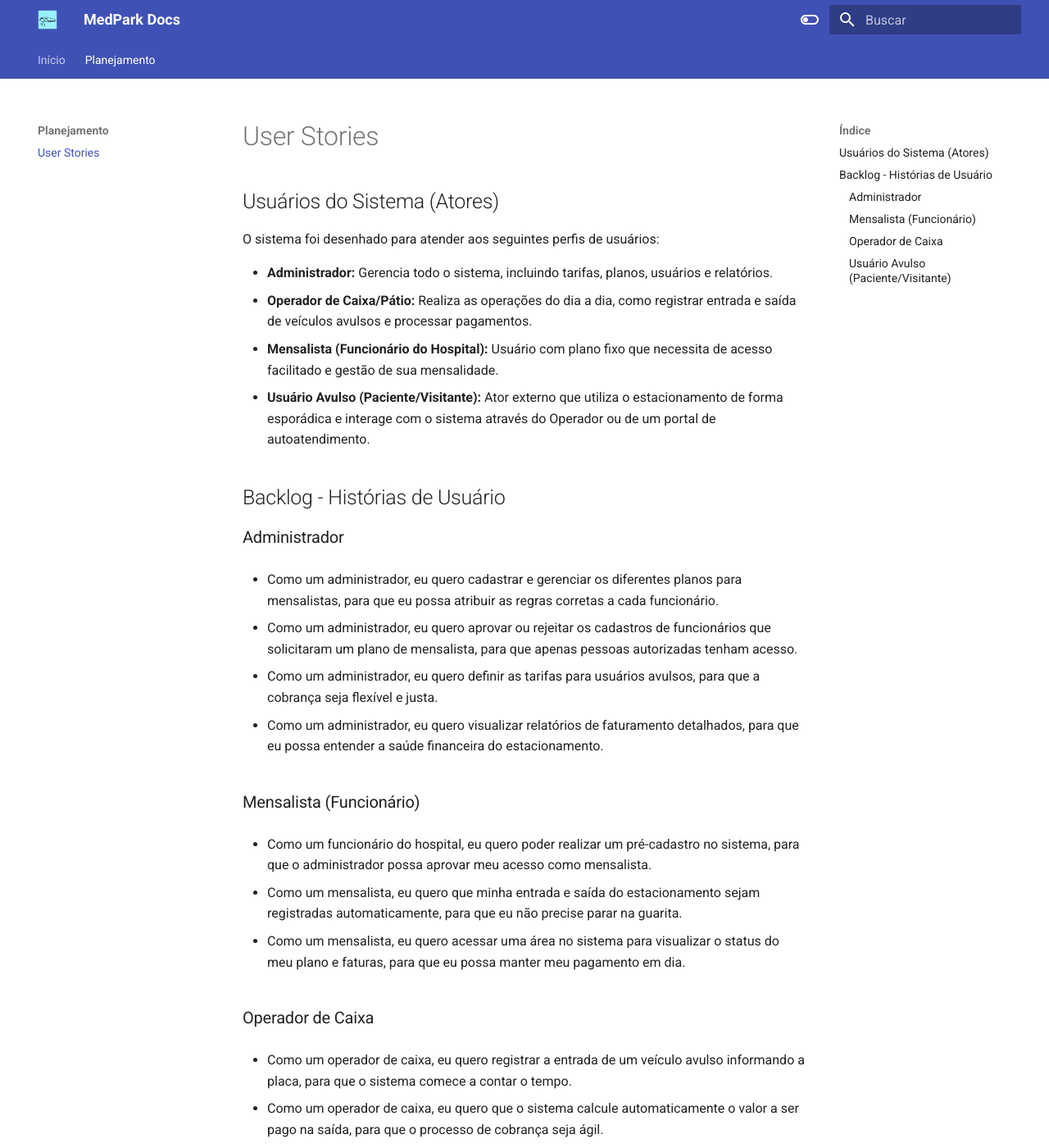
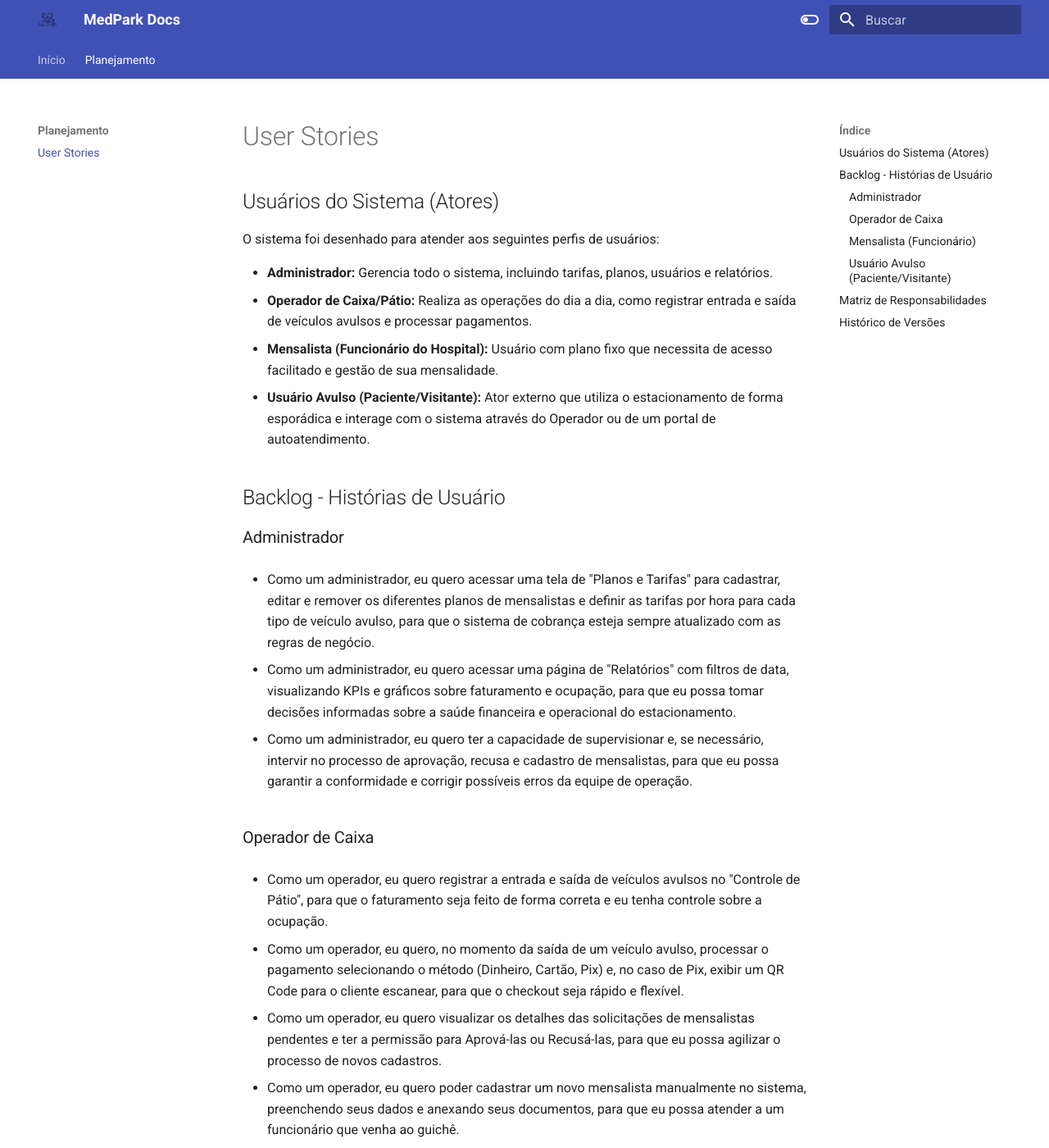
Before and after one commit to medpark-project/medpark-docs, an MkDocs documentation site: the page built from docs/user_stories.md, in a window 1280 px wide and 1400 px high. Shown: the whole window at 82% size. Built offline with MkDocs 1.6.1 and Material for MkDocs 9.7.7, drawn with Linux system fonts in a browser that asks for light colours; some of the changed text lies outside the part shown.

Commit message:
feat: modifica logo e atualiza user stories

```diff
--- /dev/null
+++ b/docs/assets/custom.css
@@ -0,0 +1,21 @@
+.caption {
+  font-size: 0.85em;
+  text-align: center;
+  display: block;
+  margin-top: 5px;
+  font-style: italic;
+}
+
+.md-typeset table th,
+.md-typeset table td {
+  border-bottom: 1px solid rgba(255, 255, 255, 0.12);
+}
+
+.md-typeset table th,
+.md-typeset table td {
+  padding: 0.7em 1em;
+}
+
+.md-typeset table th {
+  font-weight: bold;
+}
--- a/docs/user_stories.md
+++ b/docs/user_stories.md
@@ -13,34 +13,123 @@
 
 ### Administrador
 
-- Como um administrador, eu quero cadastrar e gerenciar os diferentes planos para mensalistas, para que eu possa atribuir as regras corretas a cada funcionário.
+- Como um administrador, eu quero acessar uma tela de "Planos e Tarifas" para cadastrar, editar e remover os diferentes planos de mensalistas e definir as tarifas por hora para cada tipo de veículo avulso, para que o sistema de cobrança esteja sempre atualizado com as regras de negócio.
 
-- Como um administrador, eu quero aprovar ou rejeitar os cadastros de funcionários que solicitaram um plano de mensalista, para que apenas pessoas autorizadas tenham acesso.
+- Como um administrador, eu quero acessar uma página de "Relatórios" com filtros de data, visualizando KPIs e gráficos sobre faturamento e ocupação, para que eu possa tomar decisões informadas sobre a saúde financeira e operacional do estacionamento.
 
-- Como um administrador, eu quero definir as tarifas para usuários avulsos, para que a cobrança seja flexível e justa.
+- Como um administrador, eu quero ter a capacidade de supervisionar e, se necessário, intervir no processo de aprovação, recusa e cadastro de mensalistas, para que eu possa garantir a conformidade e corrigir possíveis erros da equipe de operação.
 
-- Como um administrador, eu quero visualizar relatórios de faturamento detalhados, para que eu possa entender a saúde financeira do estacionamento.
+### Operador de Caixa
+
+- Como um operador, eu quero registrar a entrada e saída de veículos avulsos no "Controle de Pátio", para que o faturamento seja feito de forma correta e eu tenha controle sobre a ocupação.
+
+- Como um operador, eu quero, no momento da saída de um veículo avulso, processar o pagamento selecionando o método (Dinheiro, Cartão, Pix) e, no caso de Pix, exibir um QR Code para o cliente escanear, para que o checkout seja rápido e flexível.
+
+- Como um operador, eu quero visualizar os detalhes das solicitações de mensalistas pendentes e ter a permissão para Aprová-las ou Recusá-las, para que eu possa agilizar o processo de novos cadastros.
+
+- Como um operador, eu quero poder cadastrar um novo mensalista manualmente no sistema, preenchendo seus dados e anexando seus documentos, para que eu possa atender a um funcionário que venha ao guichê.
+
+- Como um operador, ao visualizar os detalhes de um mensalista, eu quero poder acionar o envio do seu histórico de pagamentos para o seu e-mail cadastrado, para que eu possa atender às solicitações dos clientes de forma segura e eficiente.
 
 ### Mensalista (Funcionário)
 
-- Como um funcionário do hospital, eu quero poder realizar um pré-cadastro no sistema, para que o administrador possa aprovar meu acesso como mensalista.
+- Como um funcionário do hospital, eu quero poder preencher um formulário de aplicação online, informando meus dados pessoais (incluindo CPF/RG), selecionando um plano e anexando meus documentos, para que minha solicitação para ser mensalista seja analisada.
 
-- Como um mensalista, eu quero que minha entrada e saída do estacionamento sejam registradas automaticamente, para que eu não precise parar na guarita.
+- Como um mensalista, eu quero poder consultar o status da minha assinatura na página inicial do site informando minha placa e, se houver uma fatura em aberto, pagá-la online (via Pix ou Cartão), para que eu possa manter minha situação regularizada de forma autônoma.
 
-- Como um mensalista, eu quero acessar uma área no sistema para visualizar o status do meu plano e faturas, para que eu possa manter meu pagamento em dia.
-
-### Operador de Caixa
-
-- Como um operador de caixa, eu quero registrar a entrada de um veículo avulso informando a placa, para que o sistema comece a contar o tempo.
-
-- Como um operador de caixa, eu quero que o sistema calcule automaticamente o valor a ser pago na saída, para que o processo de cobrança seja ágil.
-
-- Como um operador de caixa, eu quero poder aplicar um selo de desconto ou isenção, para que o desconto seja refletido no valor final.
+- Como um mensalista, eu quero que minha entrada e saída do estacionamento sejam, idealmente, registradas automaticamente pela leitura da placa, para que minha experiência seja fluida e sem atritos.
 
 ### Usuário Avulso (Paciente/Visitante)
 
-- Como um usuário avulso (paciente/visitante), eu quero poder ir até um guichê de pagamento, informar a placa do meu veículo ao operador e realizar o pagamento com cartão ou Pix, para que eu tenha um processo de pagamento assistido e seguro.
+- Como um usuário avulso (paciente/visitante), eu quero poder ir até um guichê de pagamento, informar a placa do meu veículo ao operador e realizar o pagamento com cartão, dinheiro ou Pix, para que eu tenha um processo de pagamento assistido e seguro.
 
-- Como um usuário avulso (paciente/visitante), eu quero acessar um site, digitar a placa do meu carro e efetuar o pagamento online, para que eu possa pagar de forma autônoma e rápida pelo meu celular, sem precisar ir a um caixa físico.
+- Como um usuário avulso, eu quero acessar um site, digitar a placa do meu carro e efetuar o pagamento online, sendo apresentado a um modal interativo com opções de pagamento (PIX e Cartão) e seguindo o fluxo específico para cada um, para que o processo de autoatendimento seja completo e moderno.
 
 - Como um usuário avulso (paciente/visitante), eu quero que, ao informar minha placa, seja no site ou para o operador, o sistema me mostre claramente o tempo de permanência e o valor exato a ser pago, para que eu tenha total transparência sobre a cobrança.
+
+## Matriz de Responsabilidades
+
+Esta tabela define as permissões e as responsabilidades primárias para cada perfil de usuário no sistema MedPark.
+
+**Legenda:**
+
+**Papel Primário**: Indica o perfil de usuário que é o principal responsável por executar a tarefa no cotidiano da operação.
+
+**Também tem Permissão**: Indica um perfil que, embora não seja o principal executor, possui permissão para realizar a tarefa (geralmente em casos de supervisão, suporte ou exceção).
+
+<div align="center">
+  <table class="md-table">
+    <thead>
+      <tr>
+        <th align="left">Funcionalidade</th>
+        <th align="center">Papel Primário (Quem faz no dia a dia)</th>
+        <th align="center">Também tem Permissão</th>
+      </tr>
+    </thead>
+    <tbody>
+      <tr>
+        <td align="left"><strong>Gerenciar Planos e Tarifas</strong></td>
+        <td align="center">Administrador</td>
+        <td align="center">-</td>
+      </tr>
+      <tr>
+        <td align="left"><strong>Ver Relatórios Financeiros e Gráficos</strong></td>
+        <td align="center">Administrador</td>
+        <td align="center">-</td>
+      </tr>
+      <tr>
+        <td align="left"><strong>Aprovar ou Recusar Solicitações</strong></td>
+        <td align="center">Operador</td>
+        <td align="center">Administrador</td>
+      </tr>
+      <tr>
+        <td align="left"><strong>Cadastrar Mensalista Manualmente</strong></td>
+        <td align="center">Operador</td>
+        <td align="center">Administrador</td>
+      </tr>
+      <tr>
+        <td align="left"><strong>Enviar Histórico de Pagamentos por E-mail</strong></td>
+        <td align="center">Operador</td>
+        <td align="center">Administrador</td>
+      </tr>
+      <tr>
+        <td align="left"><strong>Operar o Pátio (Entrada/Saída de Avulsos)</strong></td>
+        <td align="center">Operador</td>
+        <td align="center">Administrador</td>
+      </tr>
+    </tbody>
+  </table>
+</div>
+
+<p class="caption">Tabela 1: Matriz de responsabilidades.</p>
+
+## Histórico de Versões
+
+<div align="center">
+  <table class="md-table">
+    <thead>
+      <tr>
+        <th align="left">Versão</th>
+        <th align="left">Data</th>
+        <th align="left">Autor(es)</th>
+        <th align="left">Descrição das Alterações</th>
+      </tr>
+    </thead>
+    <tbody>
+      <tr>
+        <td align="left">1.0</td>
+        <td align="left">04/09/2025</td>
+        <td align="left">Brunna Louise</td>
+        <td align="left">Criação do documento.</td>
+      </tr>
+      <tr>
+        <td align="left">1.1</td>
+        <td align="left">07/09/2025</td>
+        <td align="left">Brunna Louise</td>
+        <td align="left">Atualiza histórias de usuário conforme novas regras de negócio.</td>
+      </tr>
+    </tbody>
+  </table>
+</div>
+
+<p class="caption">Tabela 2: Histórico de versões do documento de escopo do projeto MedPark.</p>
--- a/mkdocs.yml
+++ b/mkdocs.yml
@@ -7,8 +7,8 @@
 theme:
   name: material
   language: pt
-  logo: assets/logo.png
-  favicon: assets/logo.png
+  logo: assets/logo.svg
+  favicon: assets/logo.svg
   palette:
     # Light mode
     - scheme: default
@@ -35,3 +35,6 @@
   - 'Início': 'index.md'
   - 'Planejamento':
     - 'User Stories': 'user_stories.md'
+
+extra_css:
+  - assets/custom.css
```
Also changed, not shown: docs/assets/logo.png, docs/assets/logo.svg (added).
